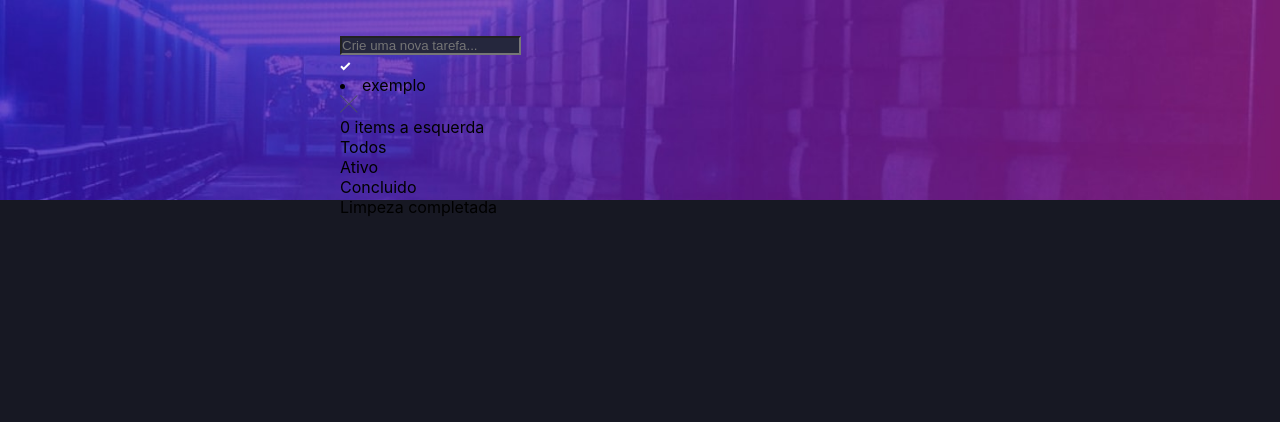
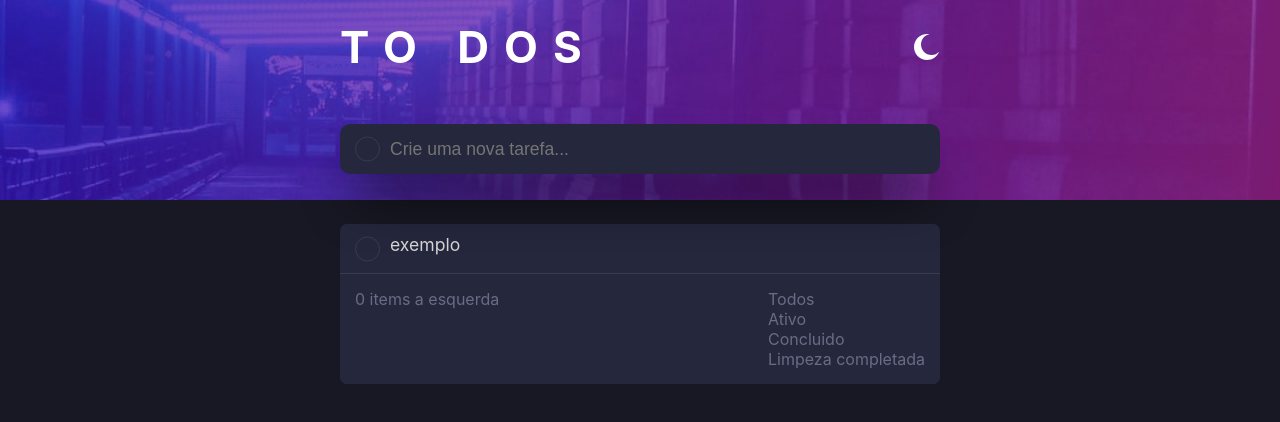
Before and after one commit to dev-lucccaslp/todo-redux, a React (Create React App) app: page / in a window 1280 px wide. Shown: the top 422 px of the page. Built offline with nearby package versions, Linux system fonts and the light colour scheme.

Commit message:
ajustando estilização, definindo cores e ajuste de espaços

```diff
--- a/src/App.scss
+++ b/src/App.scss
@@ -1,21 +1,22 @@
-*{
+* {
     margin: 0;
     padding: 0;
     box-sizing: border-box;
 }
 
-.app{
+.app {
     min-height: 100vh;
-    background-color: rgb( 23, 24,35);
+    background-color: rgb( 23, 24, 35);
 
     &.whiteBg{
-        background-color: #FFF;
+        background-color: white;
 
         ::-webkit-scrollbar-track{
-            background-color: #FFF;
+            background-color: white;
         }
     }
-    .header{
+
+    .header {
         width: 100%;
         height: 200px;
         background-image: url('./images/bg-desktop-dark.jpg');
@@ -26,28 +27,31 @@
             background-image: url('./images/bg-desktop-light.jpg');
         }
     }
+
     .header img{
        width: 100%;
-       min-width: 100%;
+       min-height: 100%;
        object-fit: cover;
     }
 
     .todos{
         max-width: 600px;
-        margin: -270px auto 20px auto;
+        margin: -180px auto 20px auto;
 
         .todosHeader{
             display: flex;
             justify-content: space-between;
             align-items: center;
 
-            > img{
+            > img {
                 cursor: pointer;
             }
+
             h1 {
                 color: #FFF;
                 font-size: 2.75rem;
                 letter-spacing:15px;
+
             }
         }
 
@@ -56,9 +60,147 @@
             width: 100%;
             position: relative;
 
-            input{
+            input {
                 background: rgb(37, 39, 61);
                 box-shadow: rgba(0 0 0) 0px 35px 50px -15px ;
+                width: 100%;
+                border: none;
+                outline: none;
+                color: white;
+                height: 50px;
+                border-radius: 10px;
+                padding: 10px;
+                font-size: 1.1rem;
+                padding-left: 50px;
+
+                &.whiteBg{
+                    background-color: white;
+                    box-shadow: rgb(255 255 255) 0px 5px 5px -10px;
+                    color: black;
+                }
+            }
+
+            .circle {
+                border: 1px solid rgb(57, 58, 75);
+                height: 25px;
+                width: 25px;
+                position: absolute;
+                left: 15px;
+                top: 25px;
+                transform: translateY(-50%);
+                cursor: pointer;
+                border-radius: 50%;
+            }
+        }
+
+        .todos_container {
+            margin-top: 50px;
+            width: 100%;
+            background-color: rgb(37, 39, 61);
+            overflow-y: auto;
+            overflow-x: hidden;
+            max-height: 400px;
+            border-radius: 7px;
+
+            &.active {
+                box-shadow: rgba(149, 165, 0.2) 0px 8px 24px;
+            }
+
+            .todo_container {
+                width: 100%;
+                position: relative;
+
+                > img {
+                    cursor: pointer;
+                }
+
+                .todo {
+                    width: 100%;
+                    color: lightgray;
+                    height: 50px;
+                    cursor: pointer;
+                    padding: 10px 30px 10px 50px;
+                    font-size: 1.1rem;
+                    list-style: none;
+                    border-bottom: 1px solid rgb(57, 58, 75);
+                    text-overflow: ellipsis;
+                    overflow: hidden;
+                    white-space: nowrap;
+
+                    &.active {
+                        text-decoration: line-through;
+                        color: rgb(57, 58, 75);
+                    }
+
+                    &.whiteBg {
+                        background-color: white;
+                        color: black;
+                        border-color: lightgray;
+
+                        &.active {
+                            color: rgb(57, 58, 75);
+                        }
+                    }
+                }
+
+                .circle{
+                    border: 1px solid rgb(57, 58, 75);
+                    height: 25px;
+                    width: 25px;
+                    position: absolute;
+                    left: 15px;
+                    top: 25px;
+                    transform: translateY(-50%);
+                    cursor: pointer;
+                    border-radius: 50%;
+
+                    img {
+                        display: none;
+                    }
+
+                    &.active {
+                        background: linear-gradient(
+                            90deg,
+                            rgb(87, 221, 255) 0%,
+                            rgb(192, 88, 243) 100%
+                        );
+                        border: none;
+                        display: flex;
+                        justify-content: center;
+                        align-items: center;
+
+                        img {
+                            display: inline-block;
+                        }
+                    }
+                }
+
+               .delete-icon {
+                    display: none;
+                    position: absolute;
+                    right: 15px;
+                    top: 25px;
+                    transform: translateY(-50%);
+               }
+
+               &:hover .delete-icon {
+                    display: inline-block;
+               }
+            }
+
+            .todos_footer {
+                width: 100%;
+                color: white;
+                background-color: rgb(37, 39, 61);
+                padding: 15px;
+                display: flex;
+                justify-content: space-between;
+                color: rgb(106, 108, 134);
+
+                .whiteBg {
+                    background-color: white;
+
+                }
             }
         }
     }
```
